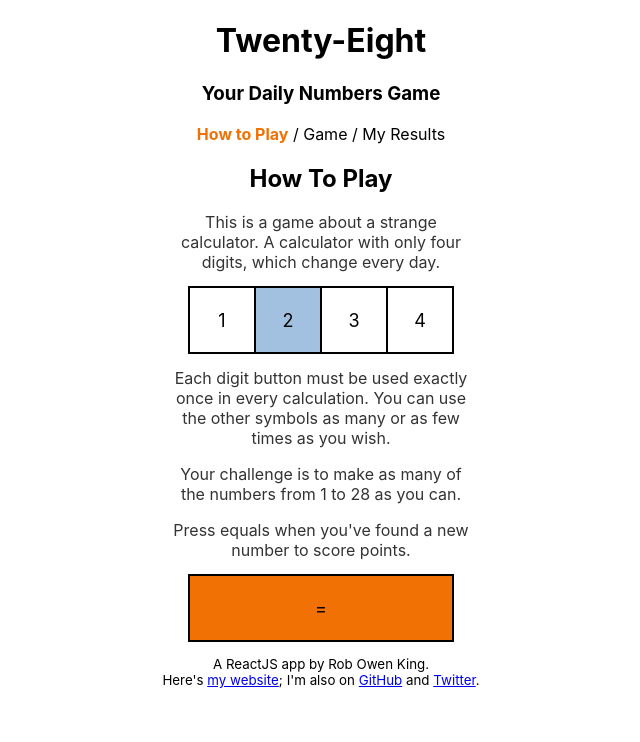
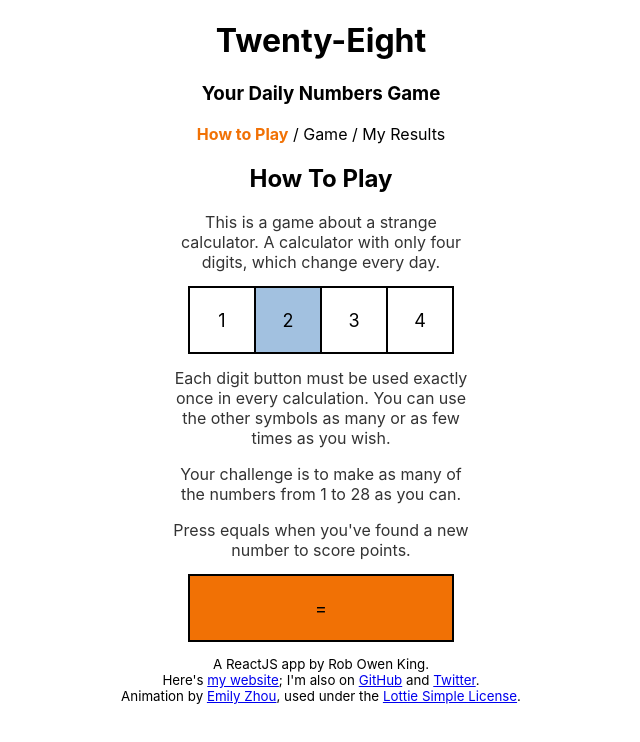
Before and after one commit to RobOwenKing/forty-two, a React (Create React App) app: page / in a window 1280 px wide. Shown: the top 742 px of the page, without its empty margins (319-959 px from the left). Built offline with nearby package versions, Linux system fonts and the light colour scheme.

Commit message:
feat: Lottie animation credit

```diff
--- a/src/App.jsx
+++ b/src/App.jsx
@@ -86,6 +86,7 @@ const App = () => {
       <footer>
         <small>A ReactJS app by Rob Owen King.</small>
         <small>Here's <a href="http://www.robowenking.com/">my website</a>; I'm also on <a href="https://github.com/RobOwenKing/">GitHub</a> and <a href="https://twitter.com/RobOwenKing">Twitter</a>.</small>
+        <small>Animation by <a href="https://lottiefiles.com/user/61955">Emily Zhou</a>, used under the <a href="https://lottiefiles.com/page/license">Lottie Simple License</a>.</small>
       </footer>
     </div>
   );
```
